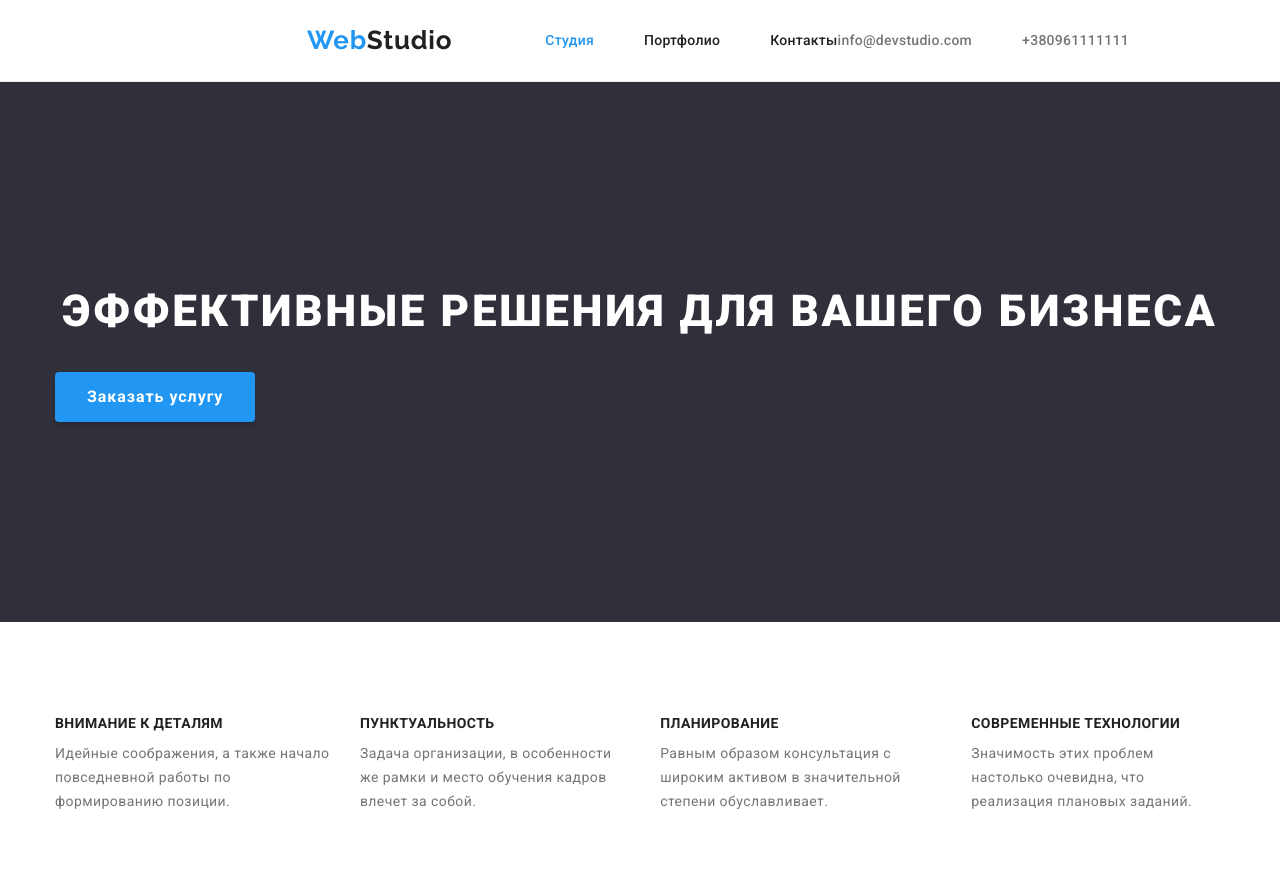
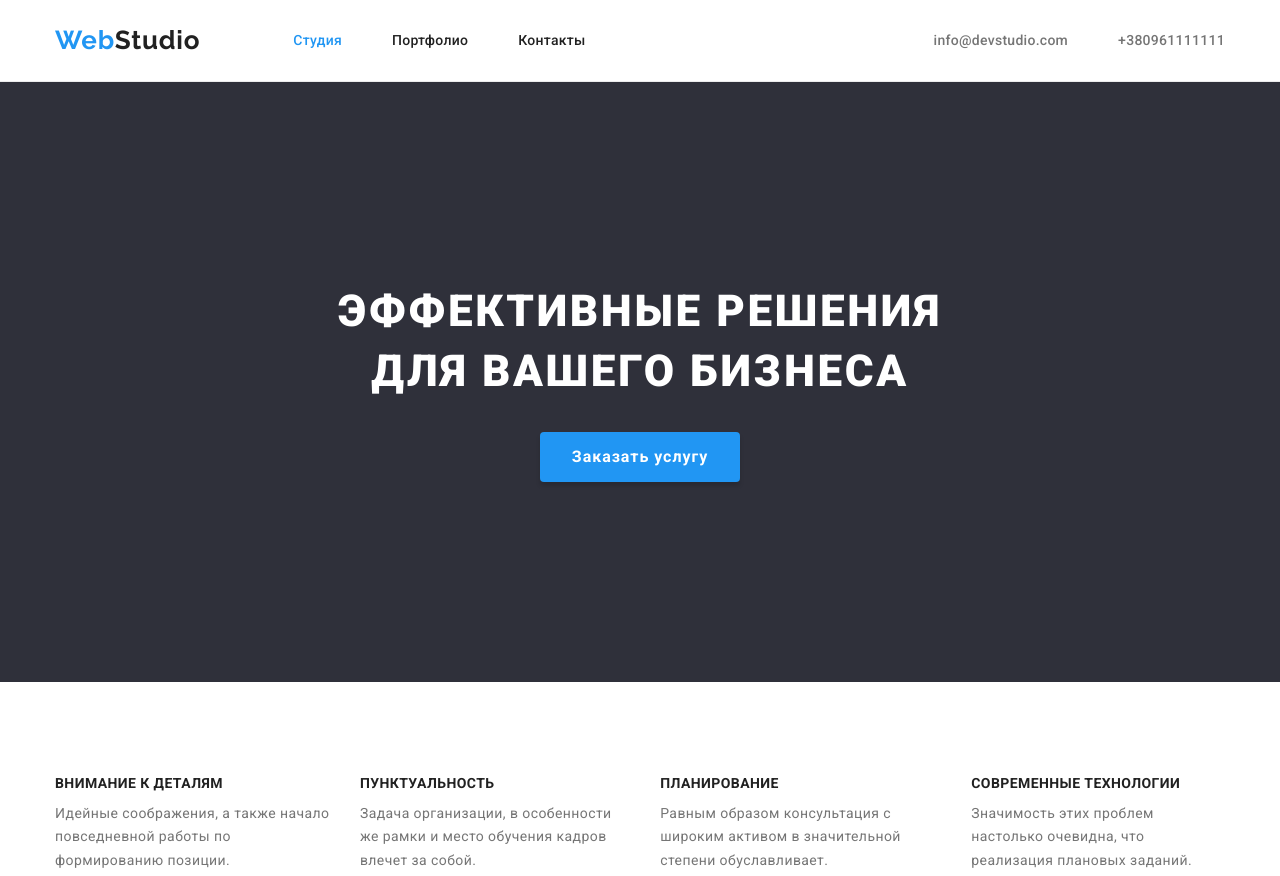
Before and after one commit to ryzovoleg/goit-markup-hw-03, a plain HTML site: page index.html in a window 1280 px wide. Shown: the top 876 px of the page. Drawn offline with nearby package versions, Linux system fonts and the light colour scheme.

Commit message:
Update styles.css

```diff
--- a/css/styles.css
+++ b/css/styles.css
@@ -38,6 +38,7 @@ img {
 
    padding-left: 15px;
    padding-right: 15px;
+
    margin-left: auto;
    margin-right: auto;
 }
@@ -60,7 +61,6 @@ img {
     padding-top: 94px;
     padding-bottom: 94px;
 }
-
 .visually-hidden {
     position: absolute;
     width: 1px;
@@ -74,6 +74,7 @@ img {
 
 .section-title {
     margin-bottom: 50px;
+
     font-weight: 700;
     font-size: 36px;
     line-height: 1.17;
@@ -167,7 +168,7 @@ img {
     background-color: var(--background-color-secondary);
 }
 
-.header-container {
+.hero-container {
     max-width: 696px;
     text-align: center;
 }
@@ -287,6 +288,7 @@ img {
 
 .team-member-name {
     margin-bottom: 10px;
+
     font-weight: 500;
     font-size: 16px;
     line-height: 1.19;
@@ -294,7 +296,6 @@ img {
     letter-spacing: 0.03em;
     color: var(--primary-font-color);
 }
-
 .team-member-position {
 font-size: 16px;
 line-height: 1.19;
```
